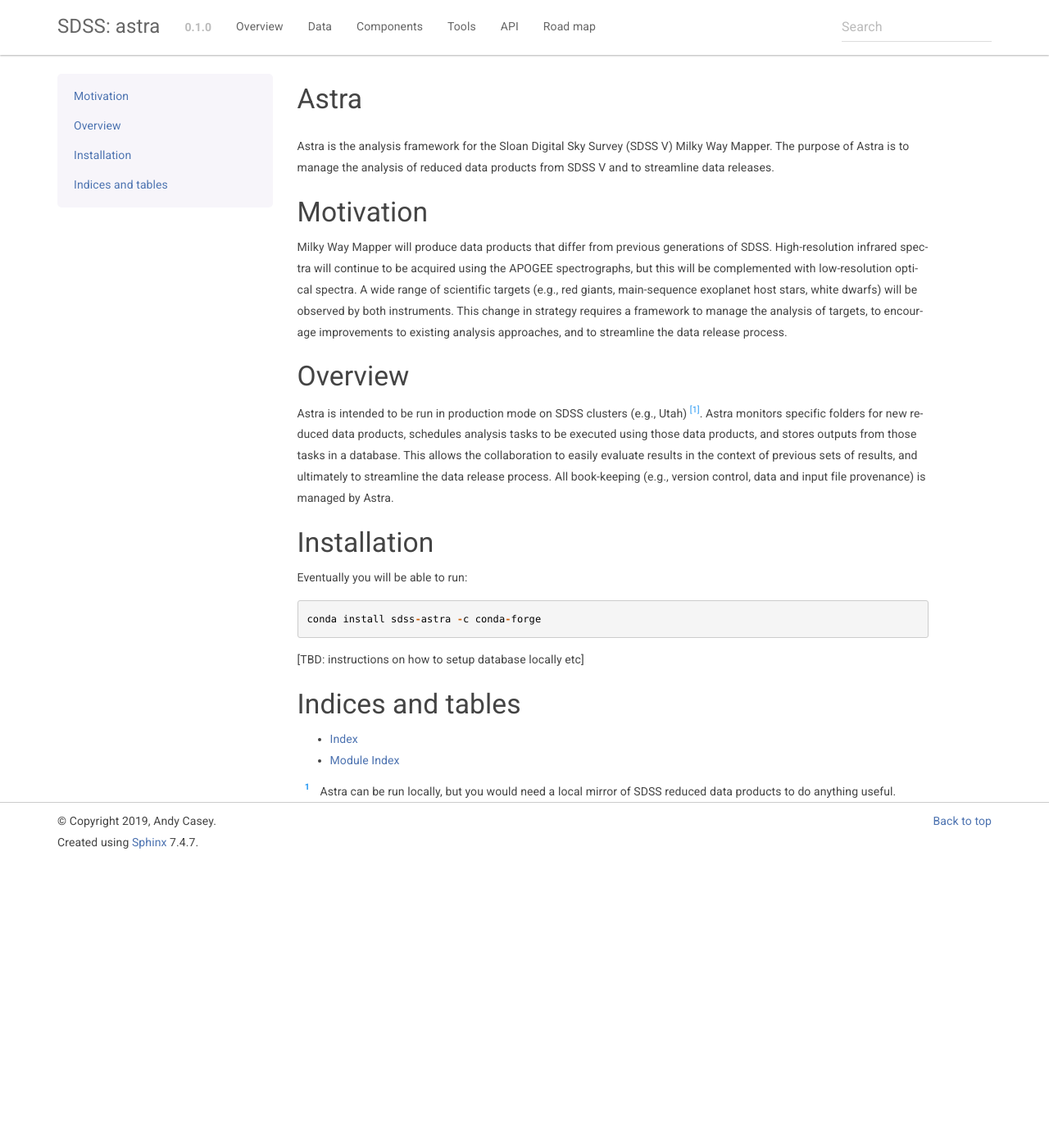
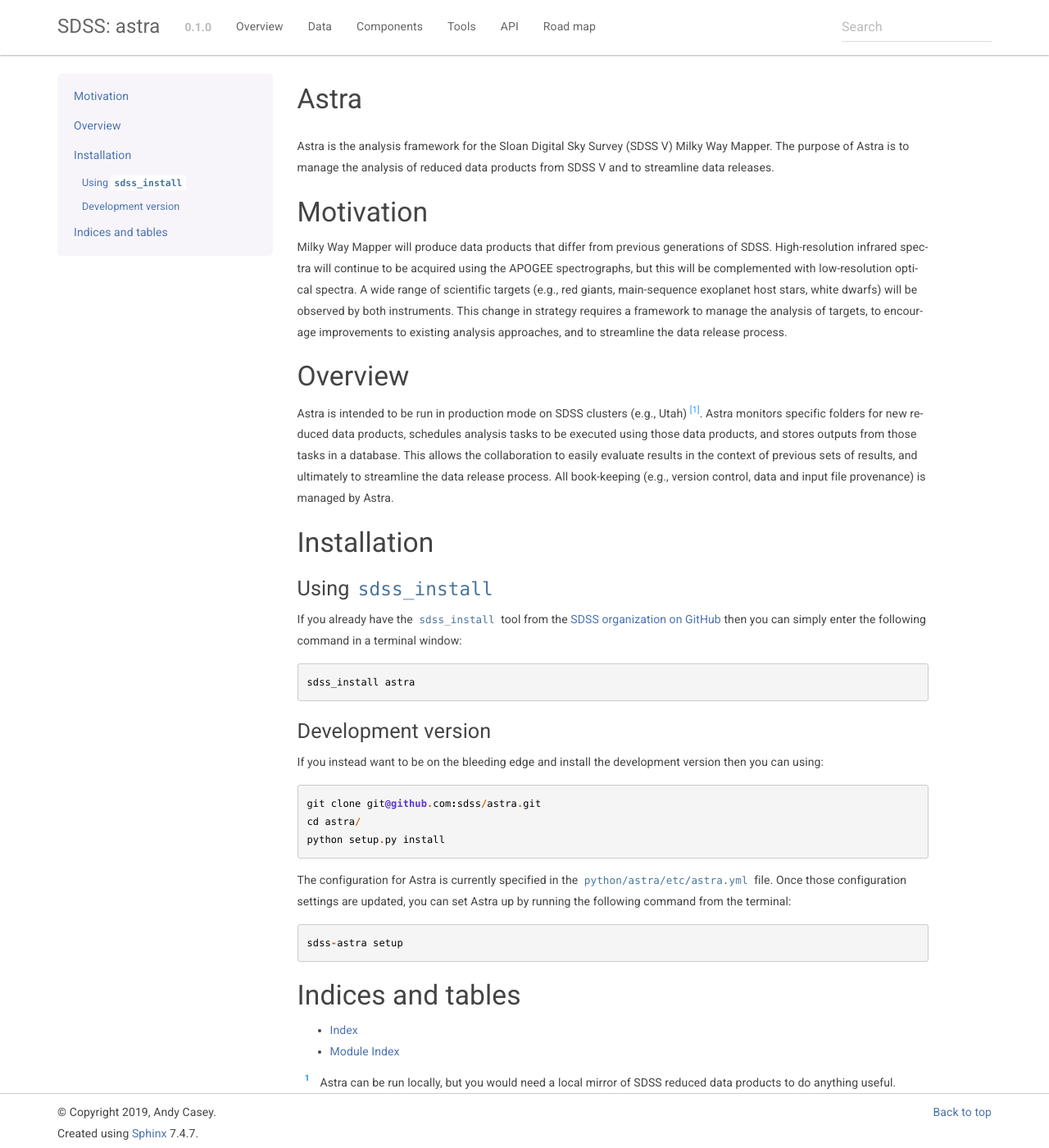
Before and after one commit to sdss/astra, a Sphinx documentation site: the page built from docs/sphinx/index.rst, in a window 1280 px wide and 1400 px high. Shown: the whole window at 82% size. Built offline with Sphinx 7.4.7, drawn with Linux system fonts in a browser that asks for light colours; the version number is read from the project's files by our own code.

Commit message:
update install docs

```diff
--- a/docs/sphinx/index.rst
+++ b/docs/sphinx/index.rst
@@ -40,11 +40,34 @@
 Installation
 ============
 
-Eventually you will be able to run::
+Using ``sdss_install``
+^^^^^^^^^^^^^^^^^^^^^^
 
-  conda install sdss-astra -c conda-forge
+If you already have the ``sdss_install`` tool from the `SDSS organization on GitHub <https://github.com/sdss/sdss_install>`_
+then you can simply enter the following command in a terminal window::
 
-[TBD: instructions on how to setup database locally etc]
+  sdss_install astra
+
+
+Development version
+^^^^^^^^^^^^^^^^^^^
+
+If you instead want to be on the bleeding edge and install the development
+version then you can using::
+
+  git clone git@github.com:sdss/astra.git
+  cd astra/
+  python setup.py install
+
+
+The configuration for Astra is currently specified in the ``python/astra/etc/astra.yml``
+file. Once those configuration settings are updated, you can set Astra up by
+running the following command from the terminal::
+
+  sdss-astra setup
+
+
+
 
 
 Indices and tables
```
